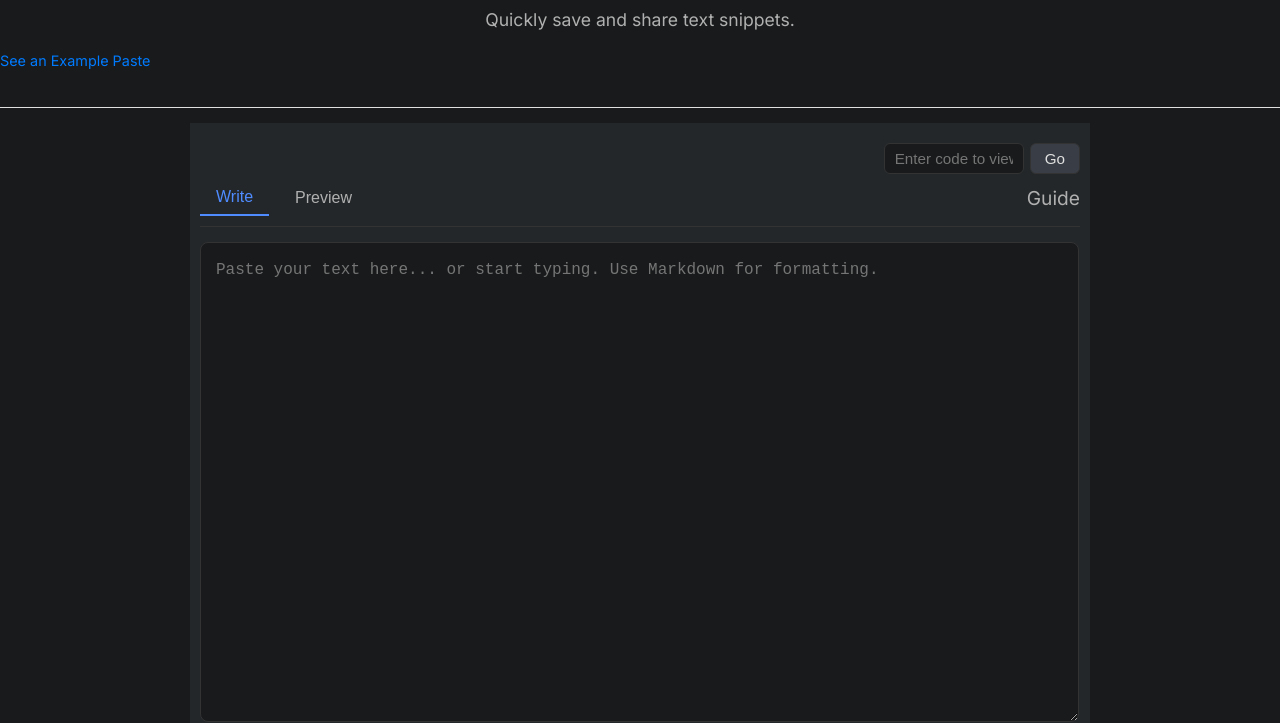
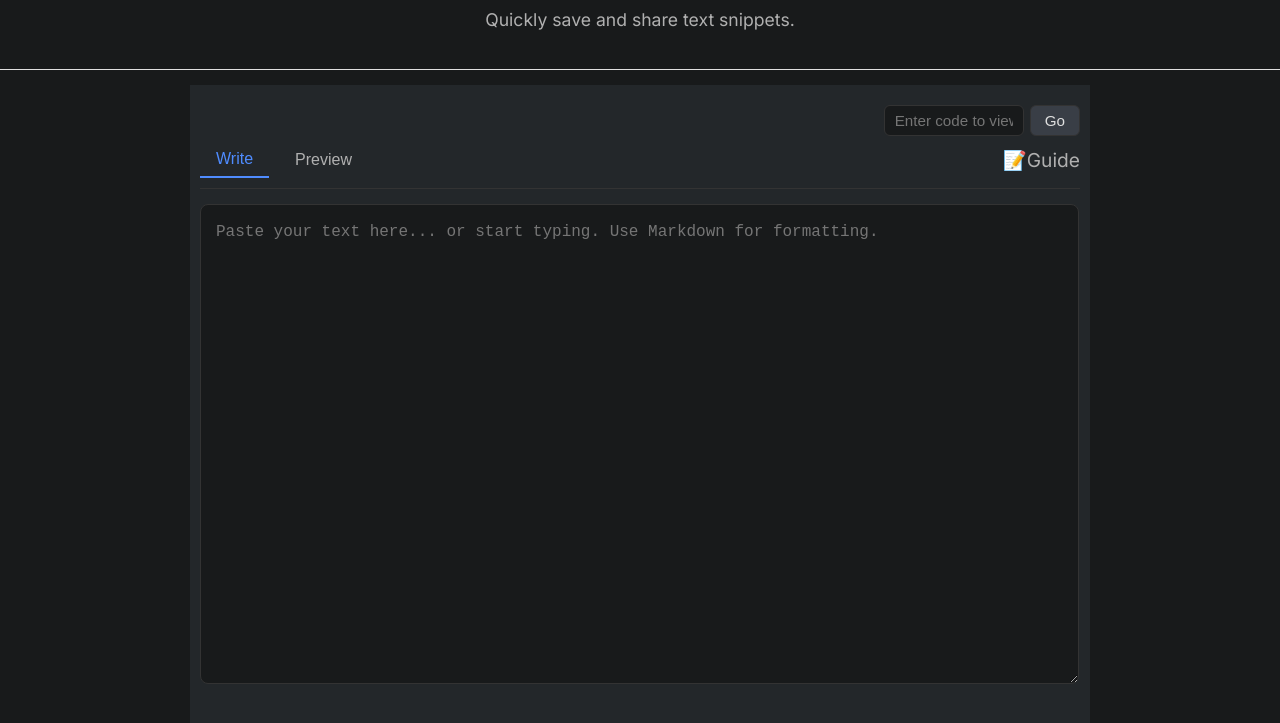
Before and after one commit to Cptbanana3000/justpaste, a website: page public/index.html in a window 1280 px wide. Shown: the part 83-806 px from the top of the page. Drawn offline with nearby package versions, Linux system fonts and the light colour scheme.

Commit message:
small change lol

```diff
--- a/public/index.html
+++ b/public/index.html
@@ -52,7 +52,7 @@
             <h1><img src="./assets/logo.png" alt="Flingnote" id="site-logo" ></h1>
             <p class="subtitle">Quickly save and share text snippets.</p>
             <p style="font-size: 0.9em; margin-top: 10px;">
-                <a href="https://www.flingnote.click/eHuoMU">See an Example Paste</a>
+                <!-- <a href="https://www.flingnote.click/eHuoMU">See an Example Paste</a> -->
             </p>
         </header>
 
@@ -71,7 +71,7 @@
                 <div class="editor-tabs">
                     <button class="tab-button active" data-tab="write">Write</button>
                     <button class="tab-button" data-tab="preview">Preview</button>
-                    <a href="https://www.markdownguide.org/basic-syntax/" target="_blank" class="markdown-guide-link" title="Markdown Guide">Guide</a>
+                    <a href="https://www.markdownguide.org/basic-syntax/" target="_blank" class="markdown-guide-link" title="Markdown Guide">📝Guide</a>
                 </div>
 
                 <div class="tab-content">
```
